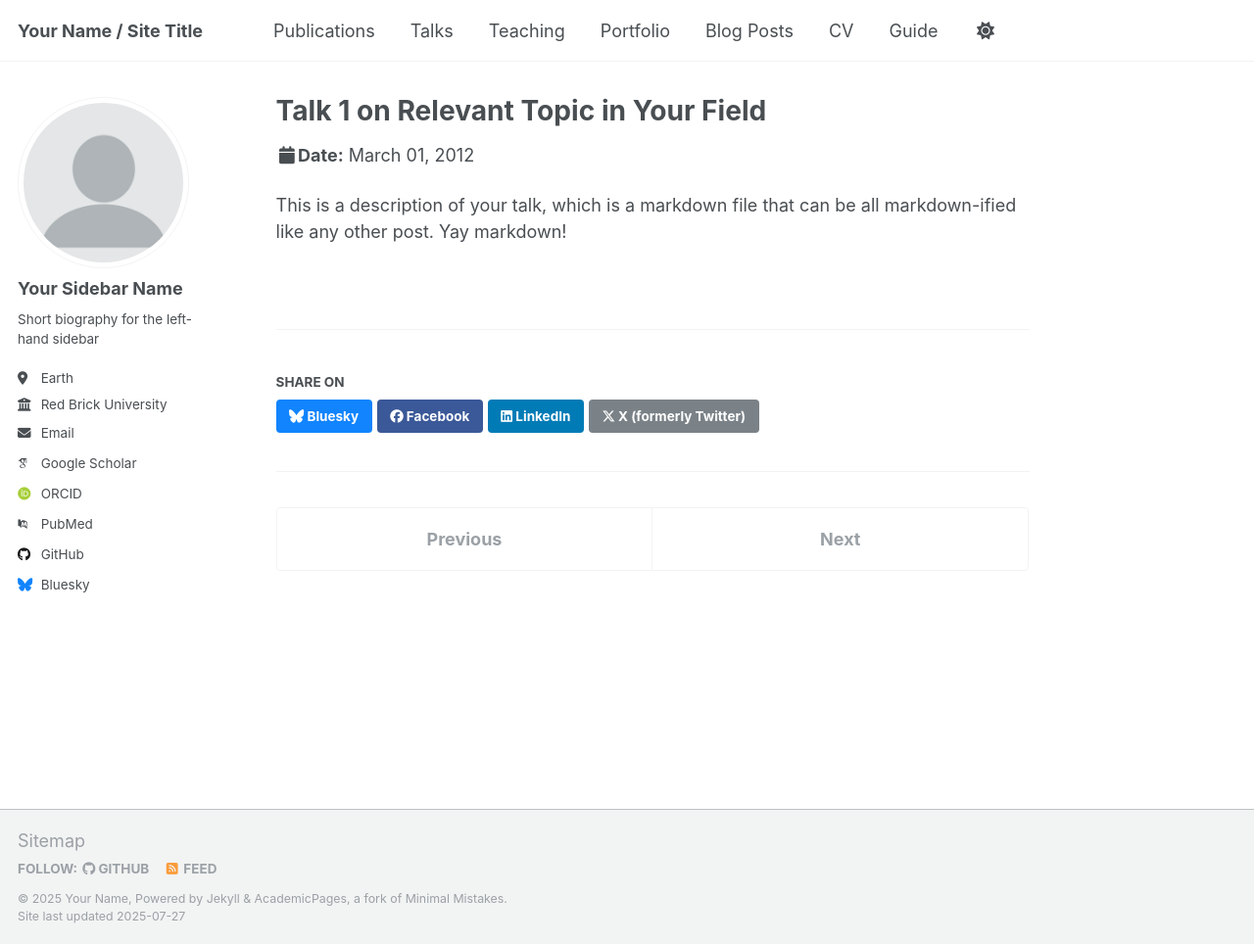
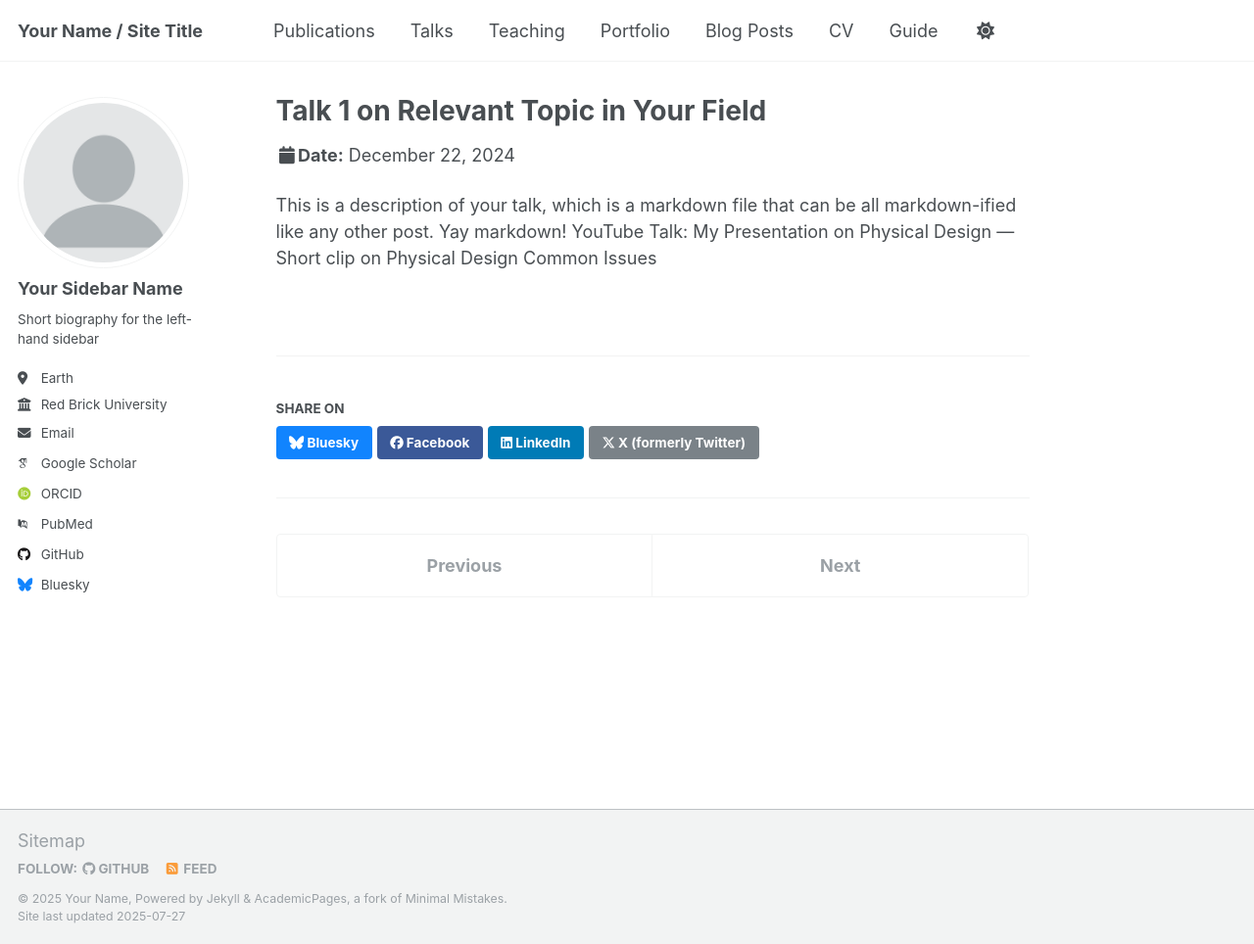
Before and after one commit to TrailBlaZerEmpire/TrailBlazerEmpireFounder, a Jekyll site: the page built from _talks/2012-03-01-talk-1.md, in a window 1280 px wide and 964 px high. Shown: the whole window at 98% size. Built offline with Jekyll 4.4.1, drawn with Linux system fonts in a browser that asks for light colours; some web fonts are replaced; a script that is not in the unit is left out.

Commit message:
Update 2012-03-01-talk-1.md

```diff
--- a/_talks/2012-03-01-talk-1.md
+++ b/_talks/2012-03-01-talk-1.md
@@ -2,10 +2,11 @@
 title: "Talk 1 on Relevant Topic in Your Field"
 collection: talks
 type: "Talk"
-permalink: /talks/2012-03-01-talk-1
-venue: "UC San Francisco, Department of Testing"
-date: 2012-03-01
-location: "San Francisco, CA, USA"
+permalink: /talks/2024-12-22-talk-1
+venue: "Home Sweet Home"
+date: 2024-12-22
+location: "Penang, Malaysia"
 ---
 
 This is a description of your talk, which is a markdown file that can be all markdown-ified like any other post. Yay markdown!
+YouTube Talk: My Presentation on Physical Design — Short clip on Physical Design Common Issues
```
